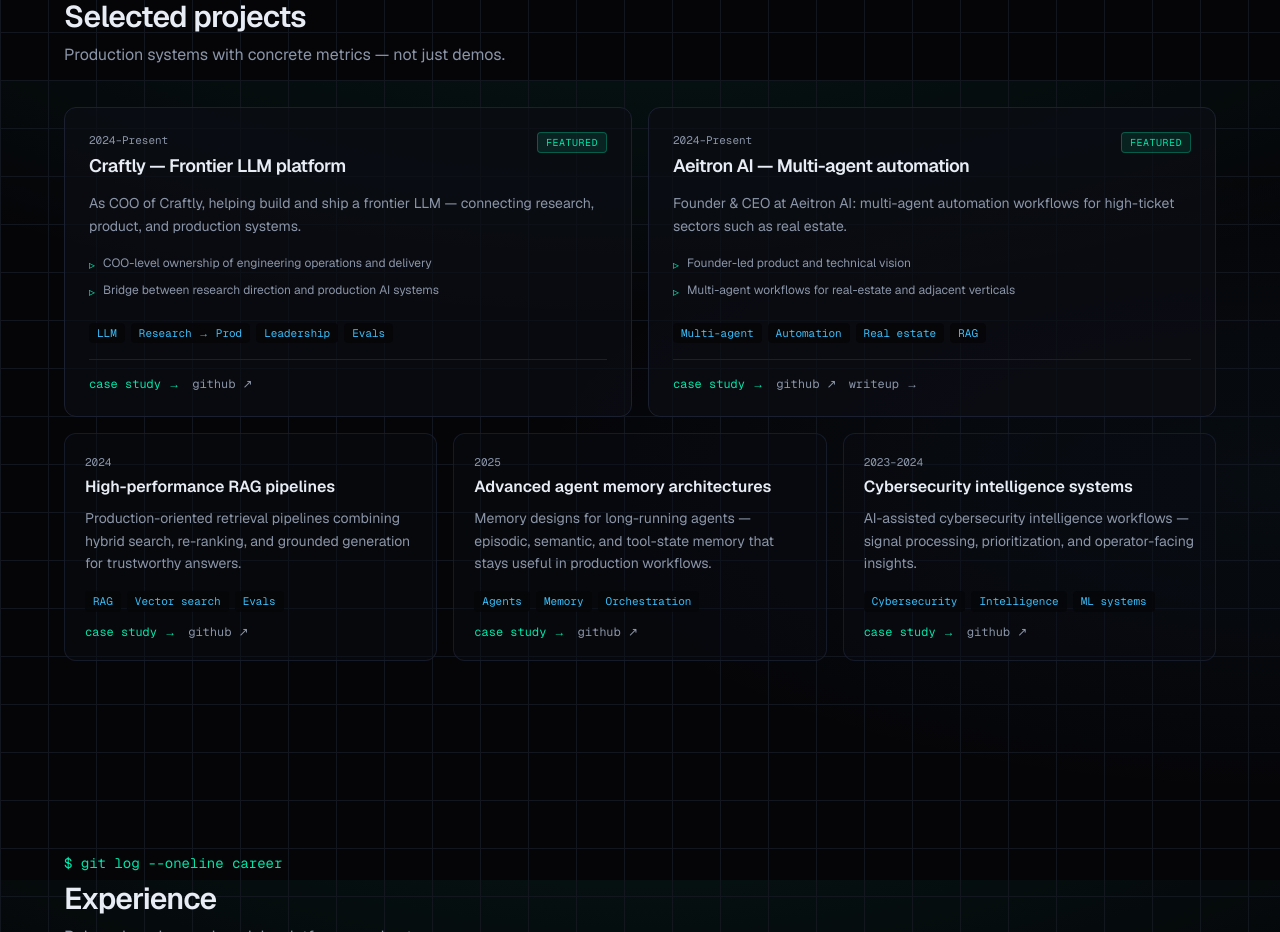
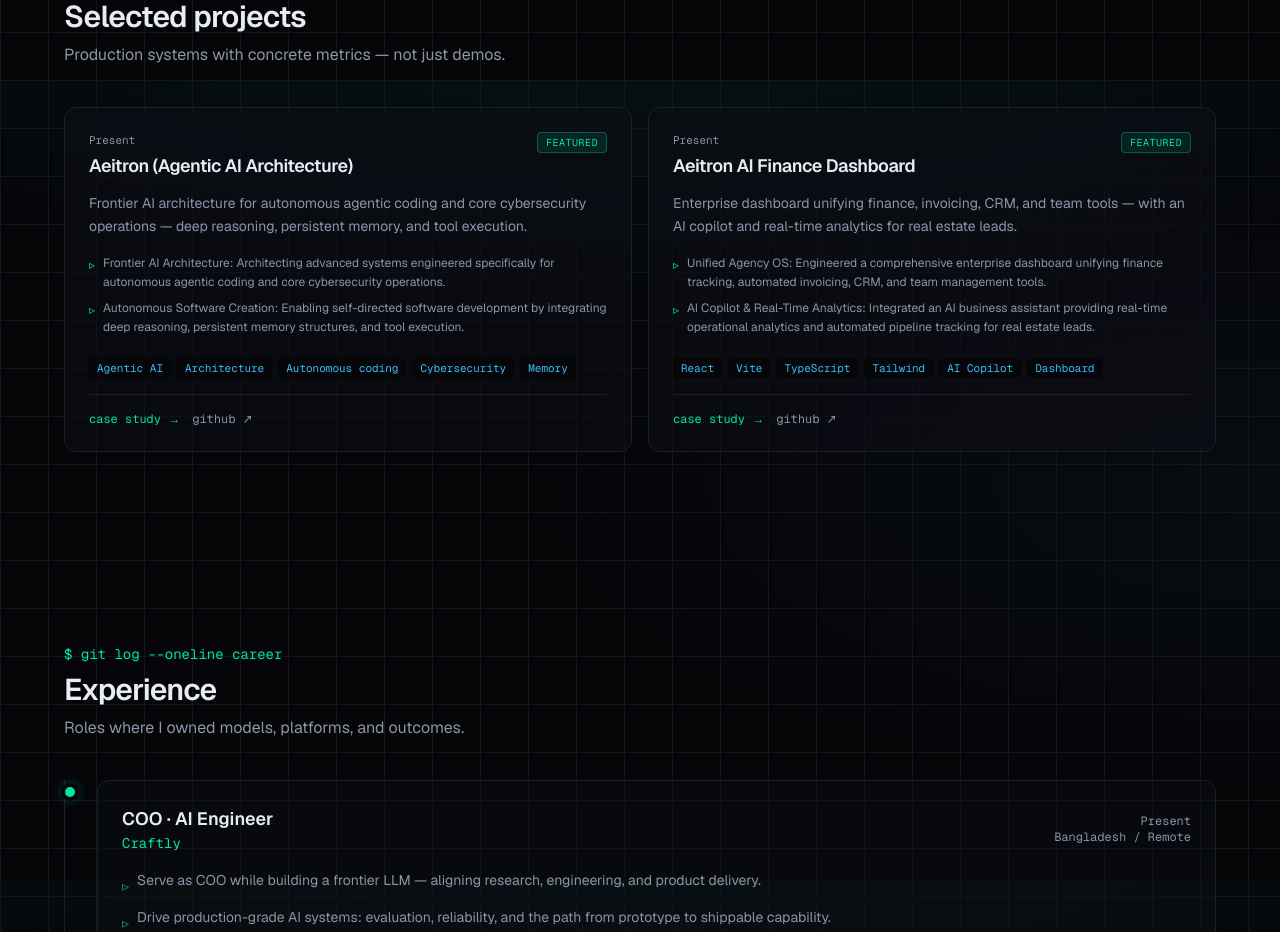
Before and after one commit to mah5472651/ai-engineer-website, a Next.js app: page / in a window 1280 px wide. Shown: the part 2320-3252 px from the top of the page. Built offline with nearby package versions, Linux system fonts and the light colour scheme.

Commit message:
Replace selected projects with Aeitron agentic architecture and finance dashboard.

```diff
--- a/src/data/portfolio.ts
+++ b/src/data/portfolio.ts
@@ -102,101 +102,55 @@
 
 export const projects: Project[] = [
   {
-    slug: "craftly-frontier-llm",
-    title: "Craftly — Frontier LLM platform",
-    year: "2024–Present",
+    slug: "aeitron-agentic-ai-architecture",
+    title: "Aeitron (Agentic AI Architecture)",
+    year: "Present",
     summary:
-      "As COO of Craftly, helping build and ship a frontier LLM — connecting research, product, and production systems.",
+      "Frontier AI architecture for autonomous agentic coding and core cybersecurity operations — deep reasoning, persistent memory, and tool execution.",
     description:
-      "Craftly is focused on building a frontier-grade language model stack. Work spans model strategy, production readiness, evaluation discipline, and cross-functional delivery so research advances become reliable product capabilities.",
+      "Aeitron is an advanced agentic AI architecture engineered for autonomous software creation and cyber defense intelligence. The system integrates deep reasoning, persistent memory structures, and tool execution so agents can operate with autonomy on complex engineering and security workflows.",
     impact: [
-      "COO-level ownership of engineering operations and delivery",
-      "Bridge between research direction and production AI systems",
-      "Cross-functional leadership across engineering and product",
+      "Frontier AI Architecture: Architecting advanced systems engineered specifically for autonomous agentic coding and core cybersecurity operations.",
+      "Autonomous Software Creation: Enabling self-directed software development by integrating deep reasoning, persistent memory structures, and tool execution.",
+      "Cyber Defense Intelligence: Developing highly specialized AI capabilities focused on threat detection, vulnerability analysis, and security intelligence.",
     ],
-    tags: ["LLM", "Research → Prod", "Leadership", "Evals"],
+    tags: [
+      "Agentic AI",
+      "Architecture",
+      "Autonomous coding",
+      "Cybersecurity",
+      "Memory",
+    ],
     links: {
       github: "https://github.com/mah5472651",
     },
     featured: true,
   },
   {
-    slug: "aeitron-multi-agent",
-    title: "Aeitron AI — Multi-agent automation",
-    year: "2024–Present",
+    slug: "aeitron-ai-finance-dashboard",
+    title: "Aeitron AI Finance Dashboard",
+    year: "Present",
     summary:
-      "Founder & CEO at Aeitron AI: multi-agent automation workflows for high-ticket sectors such as real estate.",
+      "Enterprise dashboard unifying finance, invoicing, CRM, and team tools — with an AI copilot and real-time analytics for real estate leads.",
     description:
-      "Aeitron AI designs and deploys multi-agent systems that automate complex business workflows. Agents coordinate tools, memory, and domain knowledge for high-ticket verticals, with a focus on reliability and real operational impact.",
+      "A comprehensive Unified Agency OS for finance tracking, automated invoicing, CRM, and team management. Includes an AI business assistant for real-time operational analytics and automated pipeline tracking for real estate leads, built with a premium React + Vite + TypeScript + Tailwind frontend.",
     impact: [
-      "Founder-led product and technical vision",
-      "Multi-agent workflows for real-estate and adjacent verticals",
-      "End-to-end automation from research concepts to deployed systems",
+      "Unified Agency OS: Engineered a comprehensive enterprise dashboard unifying finance tracking, automated invoicing, CRM, and team management tools.",
+      "AI Copilot & Real-Time Analytics: Integrated an AI business assistant providing real-time operational analytics and automated pipeline tracking for real estate leads.",
+      "Premium Frontend Stack: Developed a highly responsive, minimalist, and scalable UI from scratch using React, Vite, TypeScript, and Tailwind CSS.",
     ],
-    tags: ["Multi-agent", "Automation", "Real estate", "RAG"],
-    links: {
-      github: "https://github.com/mah5472651",
-      writeup: "/blog/building-eval-gates-for-agents",
-    },
-    featured: true,
-  },
-  {
-    slug: "high-performance-rag",
-    title: "High-performance RAG pipelines",
-    year: "2024",
-    summary:
-      "Production-oriented retrieval pipelines combining hybrid search, re-ranking, and grounded generation for trustworthy answers.",
-    description:
-      "Design and implementation of high-performance RAG systems: chunking strategies, hybrid retrieval, re-ranking, grounding checks, and latency-aware serving — tailored for operator and product use cases.",
-    impact: [
-      "Grounded answers with stronger retrieval quality",
-      "Patterns reusable across Aeitron AI and platform work",
-      "Focus on faithfulness and production constraints",
+    tags: [
+      "React",
+      "Vite",
+      "TypeScript",
+      "Tailwind",
+      "AI Copilot",
+      "Dashboard",
     ],
-    tags: ["RAG", "Vector search", "Evals", "Python"],
-    links: {
-      github: "https://github.com/mah5472651",
-      writeup: "/blog/hybrid-search-that-actually-ships",
-    },
-    featured: false,
-  },
-  {
-    slug: "agent-memory-architectures",
-    title: "Advanced agent memory architectures",
-    year: "2025",
-    summary:
-      "Memory designs for long-running agents — episodic, semantic, and tool-state memory that stays useful in production workflows.",
-    description:
-      "Exploration and implementation of memory layers for multi-agent systems: what to store, when to retrieve, how to avoid noise, and how memory interfaces with orchestration and RAG.",
-    impact: [
-      "More coherent multi-step agent sessions",
-      "Reusable memory patterns for automation products",
-      "Clearer separation of short-term vs long-term agent state",
-    ],
-    tags: ["Agents", "Memory", "Orchestration"],
     links: {
       github: "https://github.com/mah5472651",
     },
-    featured: false,
-  },
-  {
-    slug: "cybersecurity-intelligence",
-    title: "Cybersecurity intelligence systems",
-    year: "2023–2024",
-    summary:
-      "AI-assisted cybersecurity intelligence workflows — signal processing, prioritization, and operator-facing insights.",
-    description:
-      "Application of AI systems to cybersecurity intelligence: structuring noisy signals, assisting analysts, and building pipelines that surface high-value security insights without drowning operators in false positives.",
-    impact: [
-      "Smarter triage and prioritization of security signals",
-      "AI workflows that support human operators",
-      "Intersection of security domain knowledge and ML systems",
-    ],
-    tags: ["Cybersecurity", "Intelligence", "ML systems"],
-    links: {
-      github: "https://github.com/mah5472651",
-    },
-    featured: false,
+    featured: true,
   },
 ];
 
```
